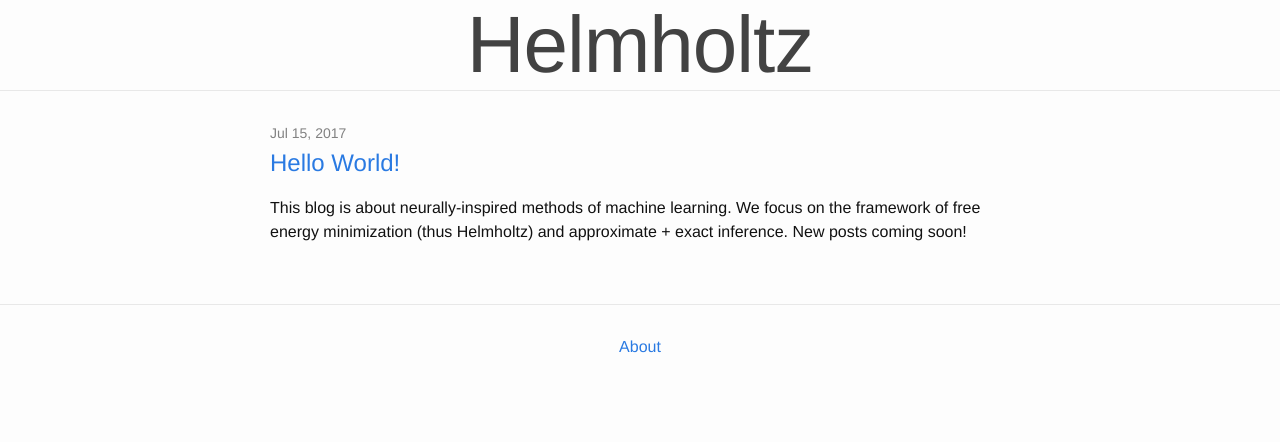
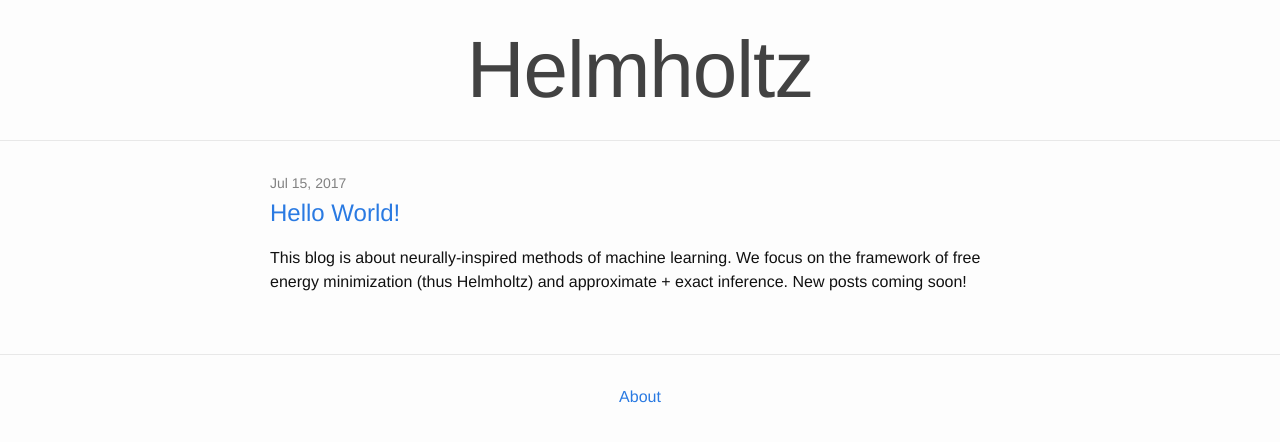
Before and after one commit to TheHelmholtz/thehelmholtz.github.io, a Jekyll site: the page built from index.html, in a window 1280 px wide. Shown: the top 442 px of the page. Built offline with Jekyll 4.4.1, drawn with Linux system fonts in a browser that asks for light colours.

Commit message:
give title more vertical space

```diff
--- a/_sass/_layout.scss
+++ b/_sass/_layout.scss
@@ -18,7 +18,7 @@
 .site-title {
     font-size: 80px;
     font-weight: 300;
-    line-height: 90px;
+    line-height: 140px;
     letter-spacing: -1px;
     margin-bottom: 0;
     text-align: center;
```
